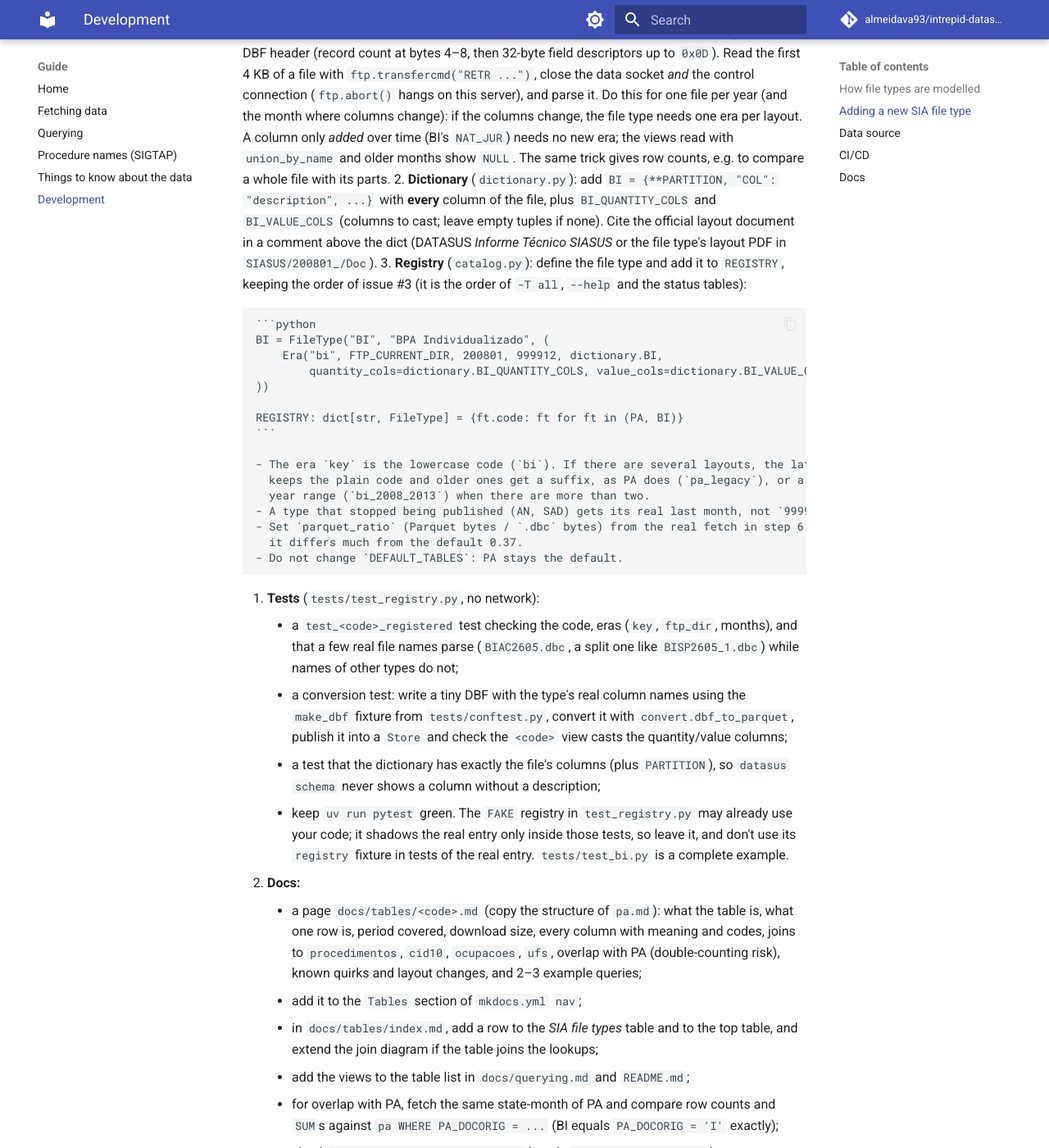
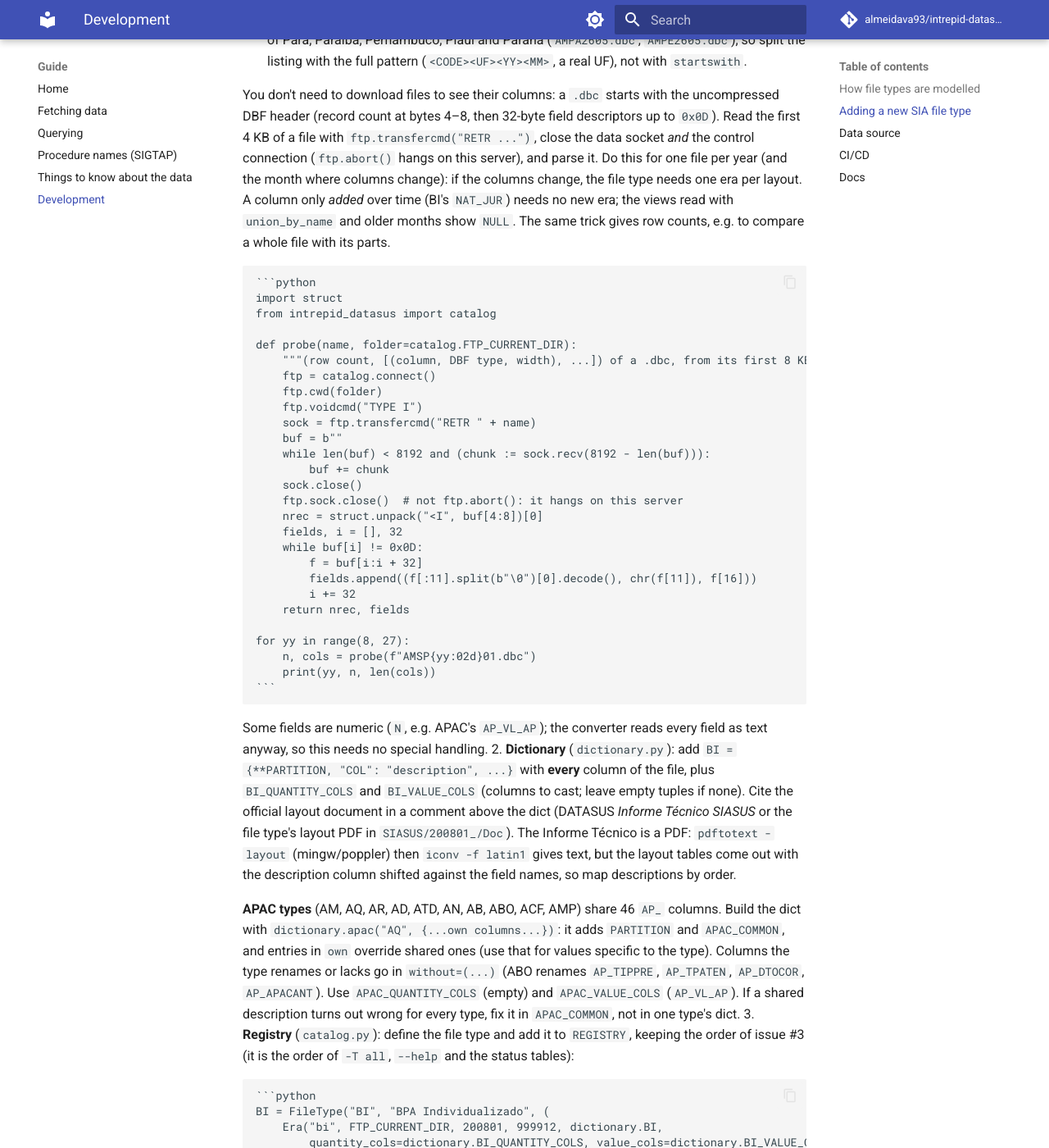
Before and after one commit to almeidava93/intrepid-datasus, an MkDocs documentation site: the page built from docs/development.md, in a window 1280 px wide and 1400 px high, scrolled down 1495 px. Shown: the whole window at 82% size. Built offline with MkDocs 1.6.1 and Material for MkDocs 9.7.7, drawn with Linux system fonts in a browser that asks for light colours; comment, search, counter and statistics services are not loaded; some of the changed text lies outside the part shown.

Commit message:
Add SIA file type AM (APAC Medicamentos) and shared APAC columns
- Register AM (am / am_raw views, 2008-01 onward, one layout; AP_NATJUR from 2016-07).
- dictionary.APAC_COMMON + apac() helper: the 46 AP_ columns shared by every APAC type,
  so AQ, AR, AD, ATD, AN, AB, ABO, ACF and AMP only add their own columns.
- docs/tables/apac.md explains APACs once (authorisation, validity, monthly continuation,
  patient id, link to pa); docs/tables/am.md documents AM, incl. the PA overlap
  (am = pa rows with PA_DOCORIG='P' and PA_TPFIN='02'; AP_VL_AP = P + S values).
- tests/test_am.py: registry, AMPA (Pará) vs AMP names, dictionary vs real columns,
  conversion and typed view, files without AP_NATJUR.
- Development guide: header-probe script, AM/AMP prefix trap, APAC helper, APAC overlap check.

Closes #6

Co-Authored-By: Claude Opus 5.5 <noreply@anthropic.com>

````diff
--- a/docs/development.md
+++ b/docs/development.md
@@ -46,7 +46,10 @@ Every file type sub-issue of #3 follows these steps. `BI` is used as the example
    (PA uses `a`, `b`, ...), and some months have a whole file *and* parts. If you find a
    new naming scheme, extend the regex in `FileType.__post_init__` and add tests. Note the
    first and last month, gaps, and the real total size (the sizes in issue #3 missed BI's
-   `_N` files: 146.6 GB listed, 188 GB real).
+   `_N` files: 146.6 GB listed, 188 GB real). A name prefix also catches other types: files
+   starting with `AM` include every AMP file *and* the AM files of Pará, Paraíba,
+   Pernambuco, Piauí and Paraná (`AMPA2605.dbc`, `AMPE2605.dbc`), so split the listing
+   with the full pattern (`<CODE><UF><YY><MM>`, a real UF), not with `startswith`.
 
    You don't need to download files to see their columns: a `.dbc` starts with the
    uncompressed DBF header (record count at bytes 4–8, then 32-byte field descriptors up
@@ -56,11 +59,52 @@ Every file type sub-issue of #3 follows these steps. `BI` is used as the example
    columns change, the file type needs one era per layout. A column only *added* over time
    (BI's `NAT_JUR`) needs no new era; the views read with `union_by_name` and older months
    show `NULL`. The same trick gives row counts, e.g. to compare a whole file with its parts.
+
+    ```python
+    import struct
+    from intrepid_datasus import catalog
+
+    def probe(name, folder=catalog.FTP_CURRENT_DIR):
+        """(row count, [(column, DBF type, width), ...]) of a .dbc, from its first 8 KB."""
+        ftp = catalog.connect()
+        ftp.cwd(folder)
+        ftp.voidcmd("TYPE I")
+        sock = ftp.transfercmd("RETR " + name)
+        buf = b""
+        while len(buf) < 8192 and (chunk := sock.recv(8192 - len(buf))):
+            buf += chunk
+        sock.close()
+        ftp.sock.close()  # not ftp.abort(): it hangs on this server
+        nrec = struct.unpack("<I", buf[4:8])[0]
+        fields, i = [], 32
+        while buf[i] != 0x0D:
+            f = buf[i:i + 32]
+            fields.append((f[:11].split(b"\0")[0].decode(), chr(f[11]), f[16]))
+            i += 32
+        return nrec, fields
+
+    for yy in range(8, 27):
+        n, cols = probe(f"AMSP{yy:02d}01.dbc")
+        print(yy, n, len(cols))
+    ```
+
+   Some fields are numeric (`N`, e.g. APAC's `AP_VL_AP`); the converter reads every field as
+   text anyway, so this needs no special handling.
 2. **Dictionary** (`dictionary.py`): add `BI = {**PARTITION, "COL": "description", ...}`
    with **every** column of the file, plus `BI_QUANTITY_COLS` and `BI_VALUE_COLS` (columns
    to cast; leave empty tuples if none). Cite the official layout document in a comment
    above the dict (DATASUS *Informe Técnico SIASUS* or the file type's layout PDF in
-   `SIASUS/200801_/Doc`).
+   `SIASUS/200801_/Doc`). The Informe Técnico is a PDF: `pdftotext -layout` (mingw/poppler)
+   then `iconv -f latin1` gives text, but the layout tables come out with the description
+   column shifted against the field names, so map descriptions by order.
+
+   **APAC types** (AM, AQ, AR, AD, ATD, AN, AB, ABO, ACF, AMP) share 46 `AP_` columns.
+   Build the dict with `dictionary.apac("AQ", {...own columns...})`: it adds `PARTITION` and
+   `APAC_COMMON`, and entries in `own` override shared ones (use that for values specific
+   to the type). Columns the type renames or lacks go in `without=(...)` (ABO renames
+   `AP_TIPPRE`, `AP_TPATEN`, `AP_DTOCOR`, `AP_APACANT`). Use `APAC_QUANTITY_COLS` (empty)
+   and `APAC_VALUE_COLS` (`AP_VL_AP`). If a shared description turns out wrong for every
+   type, fix it in `APAC_COMMON`, not in one type's dict.
 3. **Registry** (`catalog.py`): define the file type and add it to `REGISTRY`, keeping the
    order of issue #3 (it is the order of `-T all`, `--help` and the status tables):
 
@@ -92,9 +136,13 @@ Every file type sub-issue of #3 follows these steps. `BI` is used as the example
     - keep `uv run pytest` green. The `FAKE` registry in `test_registry.py` may already
       use your code; it shadows the real entry only inside those tests, so leave it, and
       don't use its `registry` fixture in tests of the real entry. `tests/test_bi.py` is
-      a complete example.
+      a complete example; `tests/test_am.py` is the one for APAC types (it also checks the
+      shared `AP_` columns and that `AMPA2605.dbc` is AM, not AMP).
 5. **Docs:**
-    - a page `docs/tables/<code>.md` (copy the structure of `pa.md`): what the table is,
+    - a page `docs/tables/<code>.md` (copy the structure of `bi.md`, or `am.md` for an APAC
+      type: link to [APAC file types](tables/apac.md) for the `AP_` columns and only list
+      what they hold in your type, then describe your own columns; mark the type as
+      supported in the table at the top of `apac.md`): what the table is,
       what one row is, period covered, download size, every column with meaning and codes,
       joins to `procedimentos`, `cid10`, `ocupacoes`, `ufs`, overlap with PA
       (double-counting risk), known quirks and layout changes, and 2–3 example queries;
@@ -103,7 +151,12 @@ Every file type sub-issue of #3 follows these steps. `BI` is used as the example
       table, and extend the join diagram if the table joins the lookups;
     - add the views to the table list in `docs/querying.md` and `README.md`;
     - for overlap with PA, fetch the same state-month of PA and compare row counts and
-      `SUM`s against `pa WHERE PA_DOCORIG = ...` (BI equals `PA_DOCORIG = 'I'` exactly);
+      `SUM`s against `pa WHERE PA_DOCORIG = ...` (BI equals `PA_DOCORIG = 'I'` exactly).
+      For APAC types, join on `AP_AUTORIZ = PA_AUTORIZ` (same `competencia`, `uf`): each
+      APAC row should be one `PA_DOCORIG = 'P'` row, and `AP_VL_AP` the sum of `PA_VALAPR`
+      over its `P` and `S` rows (AM: exact, and AM = `P` rows with `PA_TPFIN = '02'`).
+      Check whether some other column of `pa` (`PA_TPFIN`, the procedure group) picks out
+      exactly your type's rows;
     - check `uv run mkdocs build --strict` (needs `uv sync --group docs`).
 6. **Check for real** with one small state-month, and paste the output in the PR:
 
@@ -117,7 +170,10 @@ Every file type sub-issue of #3 follows these steps. `BI` is used as the example
 
     For a big type, also convert one large file (the biggest SP part) and record download
     and conversion time, peak RAM, temporary DBF size and the Parquet ratio. BI: a 172 MB
-    part with 4.7 M rows took 1.9 GB of RAM and a 1.2 GB temporary DBF.
+    part with 4.7 M rows took 1.9 GB of RAM and a 1.2 GB temporary DBF. AM: the largest
+    file (82 MB, 1.37 M rows) took 28 s and about 1.2 GB of RAM. The temporary DBF is
+    (record length × rows): the record length is 1 + the sum of the field widths from the
+    header probe.
 
 7. **PR** against `main` (or the previous sub-issue's branch while its PR is open) with `Closes #<sub-issue>` in the body, saying which state-month
    was checked.
--- a/mkdocs.yml
+++ b/mkdocs.yml
@@ -38,6 +38,8 @@ nav:
       - pa (2008 onward): tables/pa.md
       - pa_legacy (1994–2007): tables/pa_legacy.md
       - bi (BPA Individualizado): tables/bi.md
+      - APAC file types: tables/apac.md
+      - am (APAC Medicamentos): tables/am.md
       - Lookup tables: tables/lookups.md
       - SIGTAP tables: tables/sigtap.md
   - API reference:
````
Also changed, not shown: README.md (+1 -0 lines), docs/querying.md (+1 -0 lines), docs/tables/am.md (added, +156 -0 lines), docs/tables/apac.md (added, +166 -0 lines), docs/tables/index.md (+17 -1 lines), docs/tables/lookups.md (+2 -2 lines), 4 other files.
